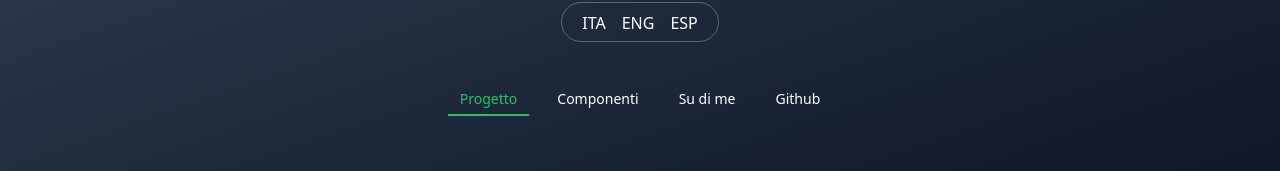
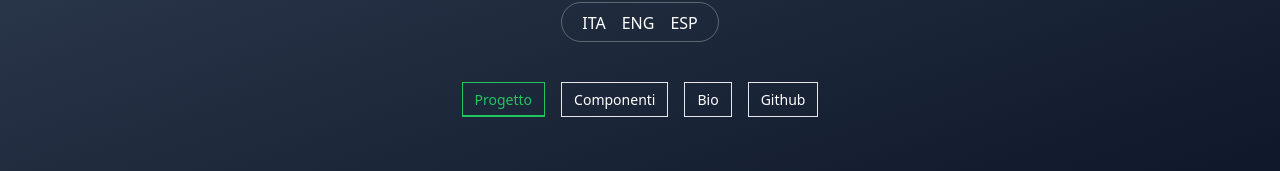
Before and after one commit to agileontheweb/vue-learn, a Vue app: page / in a window 1280 px wide. Shown: the part 266-437 px from the top of the page. Built offline with nearby package versions, Linux system fonts and the light colour scheme.

Commit message:
Translate: Fix text

```diff
--- a/src/assets/main.css
+++ b/src/assets/main.css
@@ -14,9 +14,12 @@
     nav ul {
         @apply list-none;
     }
+    nav ul li {
+        @apply border;
+    }
 
     nav a{
-        @apply  border-none px-3 py-2  text-sm hover:border-green-600 hover:text-green-600 hover:border-solid
+        @apply  border-none px-3 py-2  text-sm hover:border-green-600 hover:text-green-600;
     }
 
     footer a {
--- a/src/locales/es.json
+++ b/src/locales/es.json
@@ -4,8 +4,8 @@
   },
   "Nav": {
     "project" : "Projecto",
-    "components" : "Somponentes",
-    "about" : "Sobre de mi"
+    "components" : "Componentes",
+    "about" : "Bio"
   },
     "thisProject": {
       "h1": "Primo progetto",
--- a/src/locales/it.json
+++ b/src/locales/it.json
@@ -5,7 +5,7 @@
   "Nav": {
     "project" : "Progetto",
     "components" : "Componenti",
-    "about" : "Su di me"
+    "about" : "Bio"
   },
     "thisProject": {
       "h1": "Primo progetto",
```
